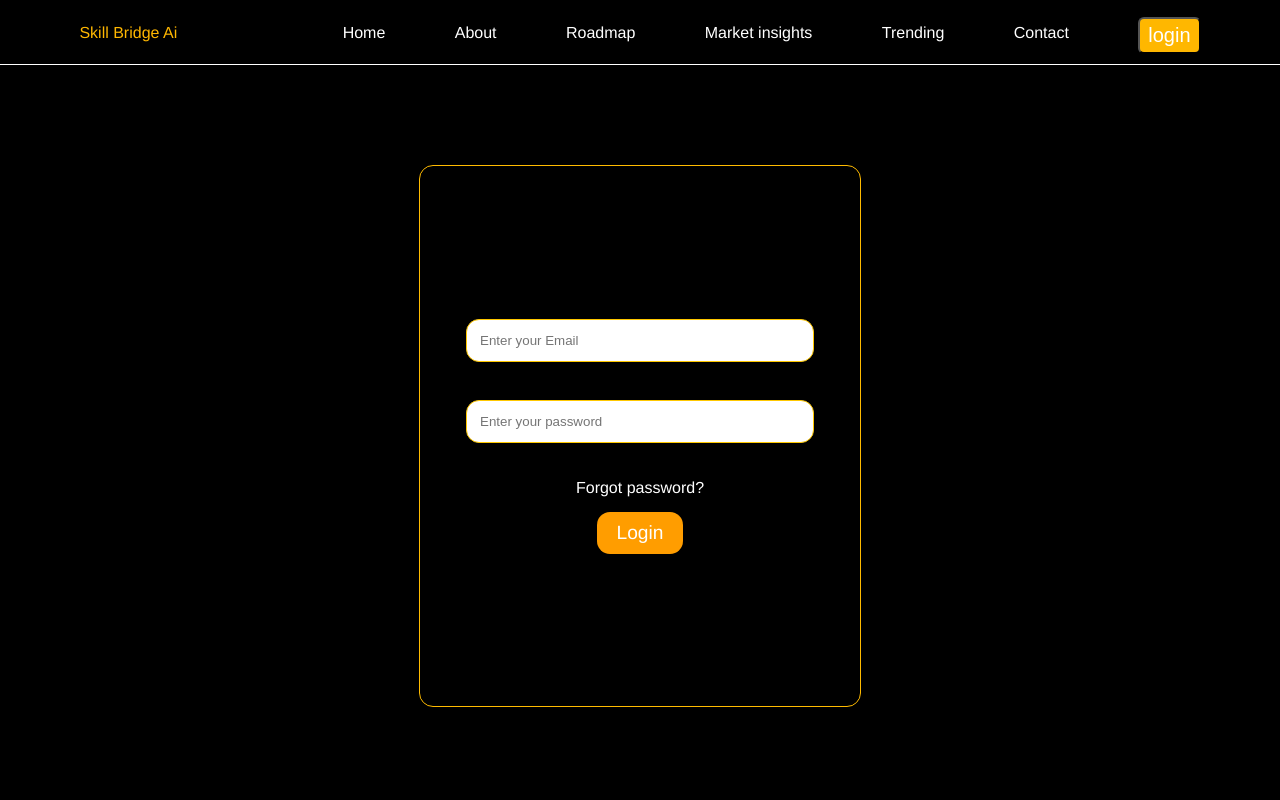
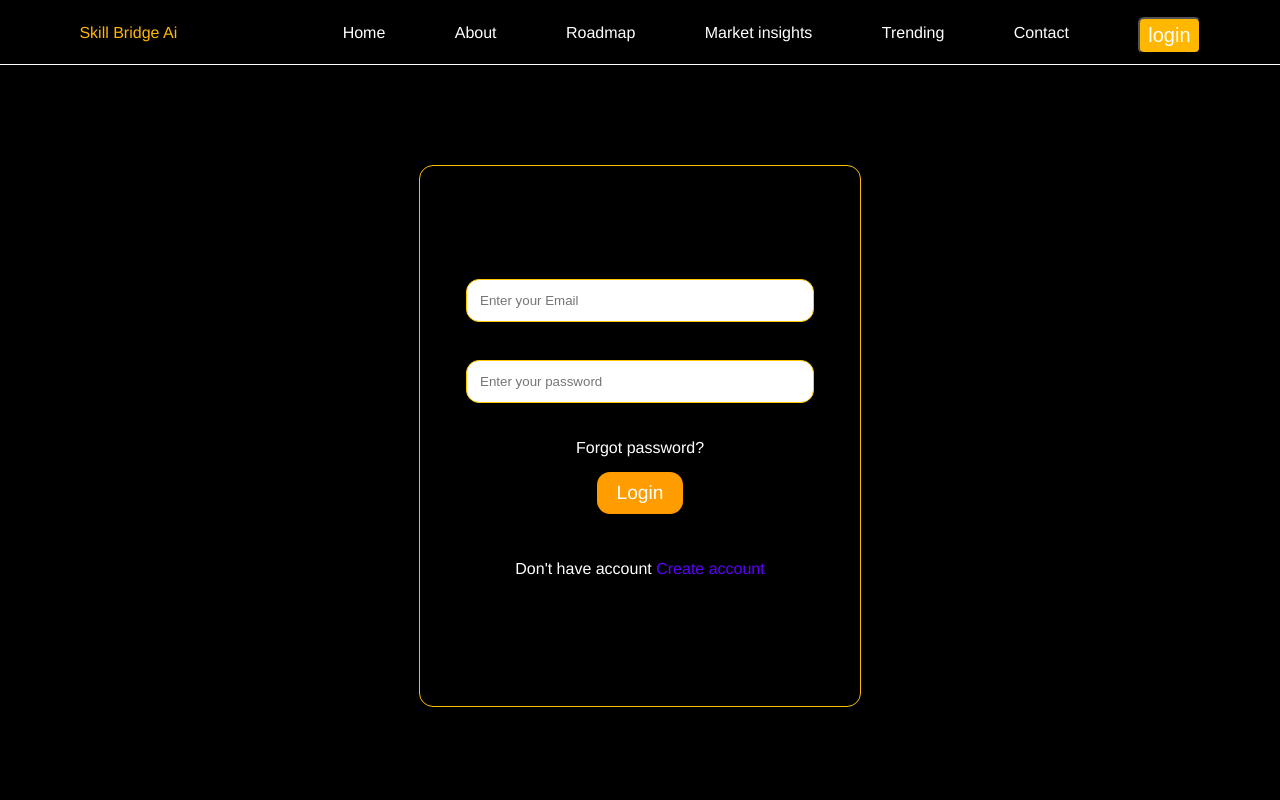
Before and after one commit to pratikjadhav6632/Skill_Bridge_ai, a plain HTML site: page login.html in a window 1280 px wide. Shown: the top 800 px of the page. Drawn offline with Linux system fonts and the light colour scheme.

Commit message:
redirect to signup page

```diff
--- a/login.html
+++ b/login.html
@@ -29,7 +29,7 @@
         </nav>
     </header>
     <main>
-        <div class="login-page">
+        <div class="login-card">
 
             <div class="enter-input">
                 <input type="email" placeholder="Enter your Email"> <br>
@@ -43,7 +43,29 @@
                 <button class="submit-btn">Login</button>
             </div>
 
+            <div class="signup">
+                <p>Don't have account <a href="signup.html" style="color: rgb(93, 0, 255);">Create account</a></p>
+            </div>
         </div>
+        <!-- <div class="signup-card">
+            <div class="enter-input">
+                <input type="email" placeholder="Enter your Email"> <br>
+                <input type="password" placeholder="Enter your password">
+
+            </div>
+            <p class="forgot-btn">Forgot password?</p>
+
+
+            <div class="submit">
+                <button class="submit-btn">Login</button>
+            </div>
+
+            <div class="signup">
+                <p>Don't have account <a href="signup.html" style="color: rgb(93, 0, 255);">Create account</a></p>
+            </div>
+        </div>
+        <div class="signup-card">
+        </div> -->
     </main>
     <footer>
         <section>
--- a/style.css
+++ b/style.css
@@ -198,7 +198,7 @@ footer{
 }
 
 /*Login page*/
-.login-page {
+.login-card {
     height: 500px;
     width: 400px;
     border: 1px solid rgb(255, 187, 0);
@@ -241,3 +241,21 @@ input {
     font-size: larger;
     cursor: pointer;
 }
+
+.signup{
+    margin-top: 30px;
+ }
+ /*
+.signup-card{
+    height: 500px;
+    width: 400px;
+    border: 1px solid rgb(255, 187, 0);
+    border-radius: 14px;
+    margin: 100px auto;
+    display: flex;
+    flex-direction: column;
+    align-items: center;
+    justify-content: center;
+    text-align: center;
+    padding: 20px;
+} */
```
